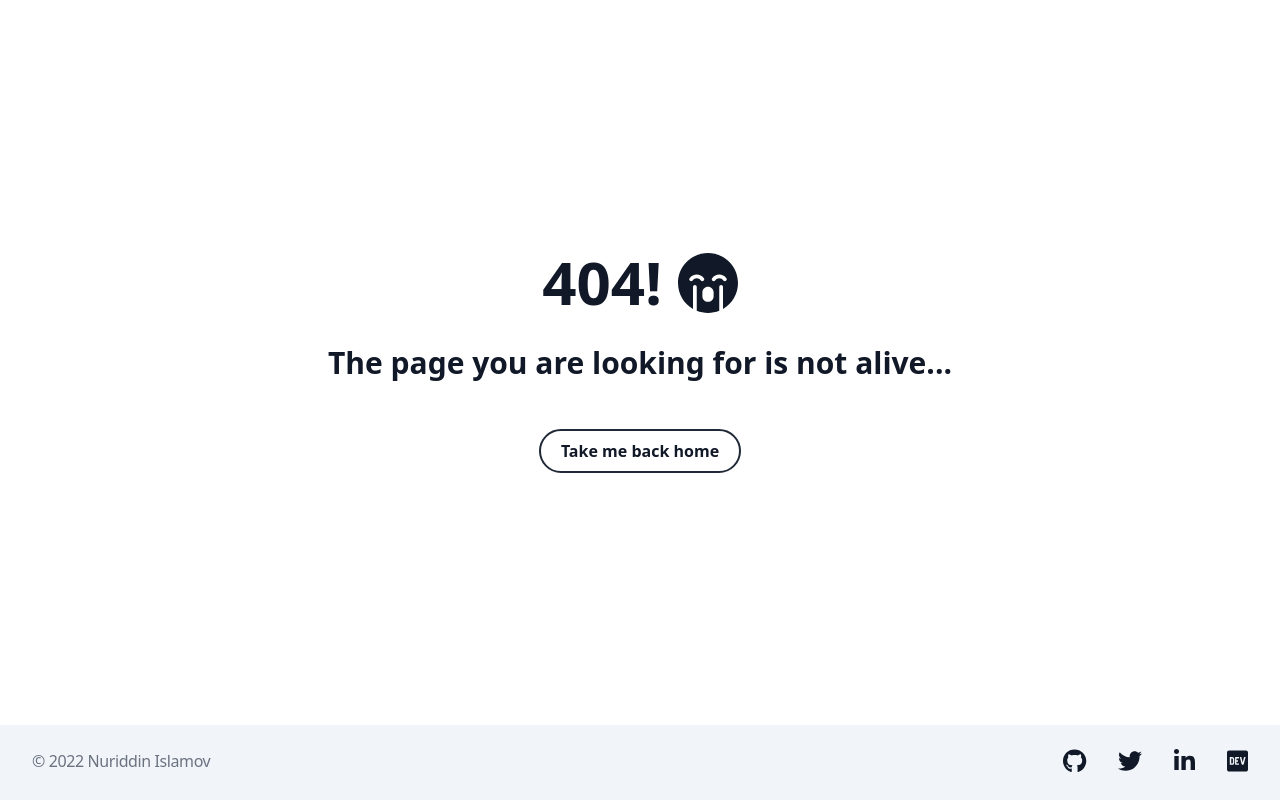
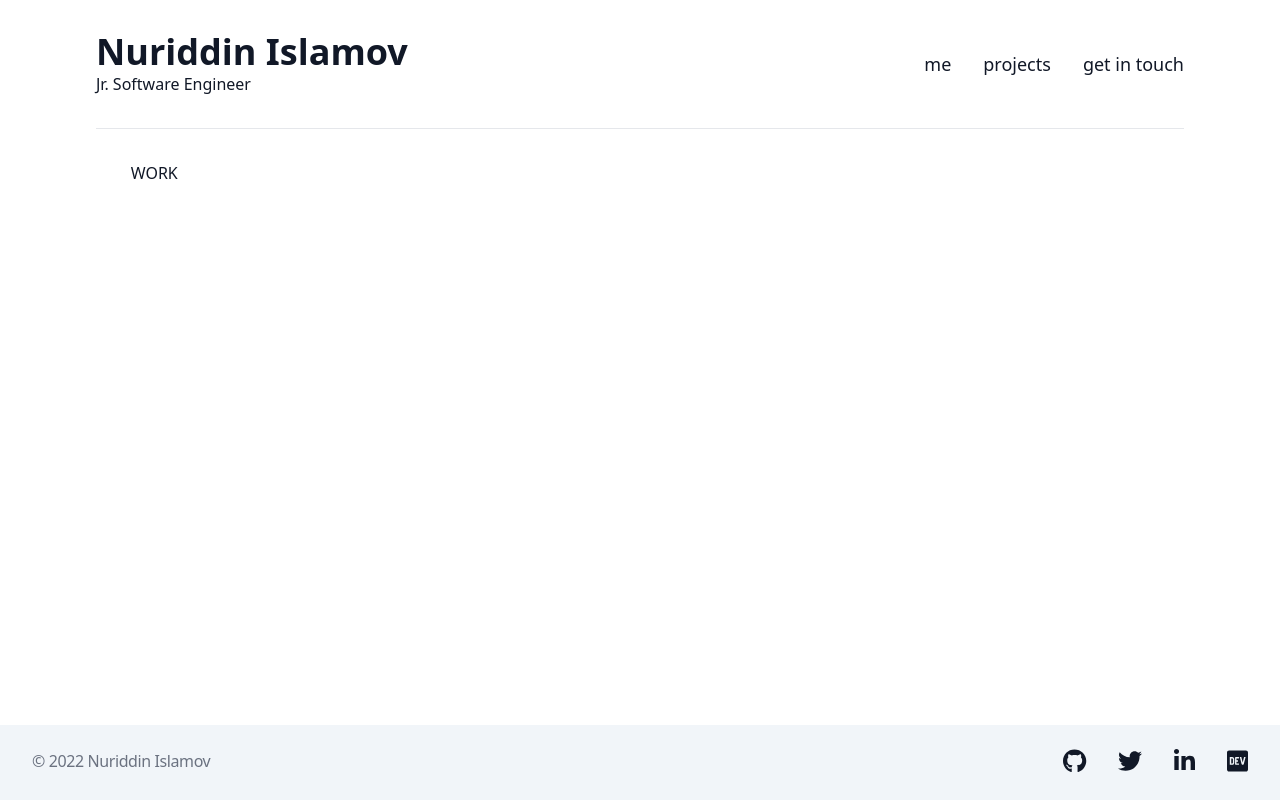
Before and after one commit to noonosh/nuriddinislamov.com-old, a React (Create React App) app: page /projects in a window 1280 px wide. Before the commit this address had no page. Built offline with nearby package versions, Linux system fonts and the light colour scheme; what react-animations would draw is missing.

Commit message:
Enable all links

```diff
--- a/src/App.js
+++ b/src/App.js
@@ -1,8 +1,8 @@
 import React from 'react';
 import Home from './components/Home';
 import About from './components/About';
-// import Work from './components/Work';
-// import Contact from './components/Contact.js';
+import Work from './components/Work';
+import Contact from './components/Contact.js';
 import NotFound from './components/404';
 import { BrowserRouter, Routes, Route } from 'react-router-dom';
 
@@ -13,8 +13,8 @@ const App = () => {
 				<Routes>
 					<Route path='/' element={<Home />} />
 					<Route path='/me' element={<About />} />
-					{/* <Route path='/projects' element={<Work />} />
-					<Route path='/reach-out' element={<Contact />} /> */}
+					<Route path='/projects' element={<Work />} />
+					<Route path='/reach-out' element={<Contact />} />
 					<Route path='*' element={<NotFound />} />
 				</Routes>
 			</BrowserRouter>
```
